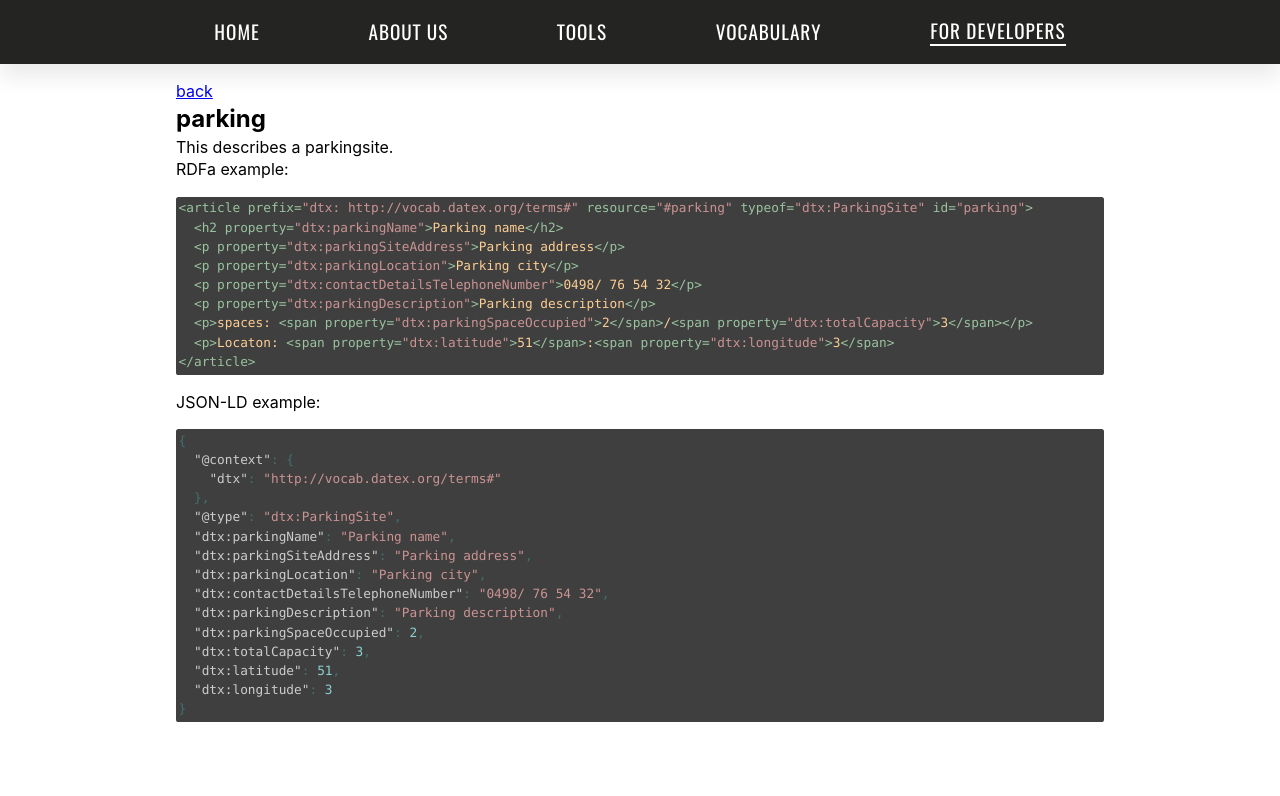
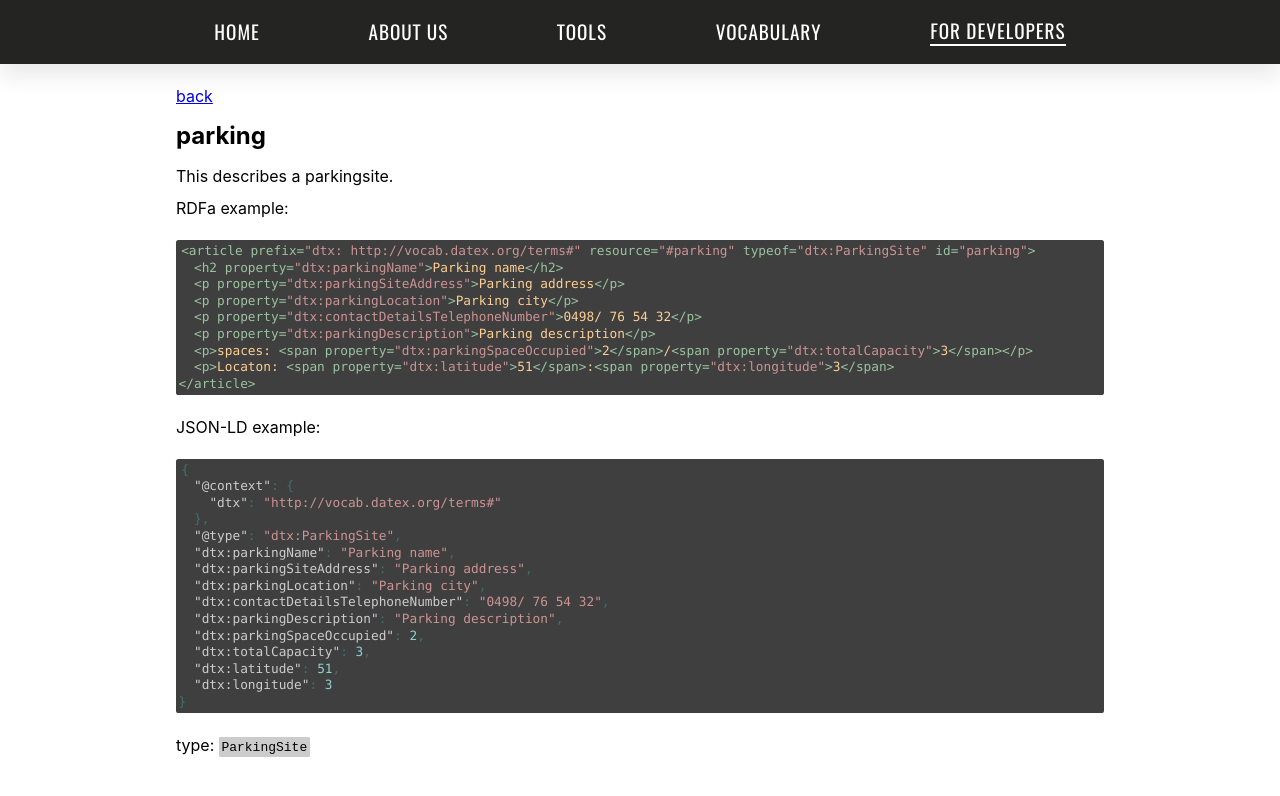
Before and after one commit to osoc16/mobylink, a Jekyll site: the page built from _examples/parking.md, in a window 1280 px wide. Shown: the top 796 px of the page. Built offline with Jekyll 4.4.1, drawn with Linux system fonts in a browser that asks for light colours.

Commit message:
show typeof etc

```diff
--- a/_layouts/example.html
+++ b/_layouts/example.html
@@ -9,6 +9,9 @@ style: src/css/example.css
 {% endunless %}
 <h2>{{page.title}}</h2>
 {{content}}
+{% if page.typeof %}
+<p>type: <code>{{page.typeof}}</code></p>
+{% endif %}
 {% if page.properties %}
 <footer>
 <table>
--- a/src/css/example.sass
+++ b/src/css/example.sass
@@ -13,11 +13,18 @@ main
   max-width: 60em
   margin: 0 auto
   padding: 1em
+  line-height: 2
 
 .highlighter-rouge
   margin: 1em 0
   width: 100%
+  line-height: 1.2
 
 ul
   list-style-type: initial
   margin: 2em
+
+code
+  background-color: #ccc
+  padding: .2em
+  border-radius: .1em
```
